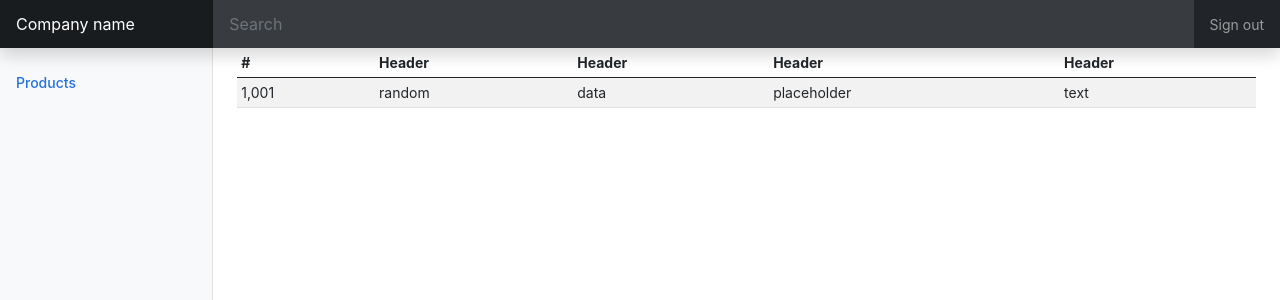
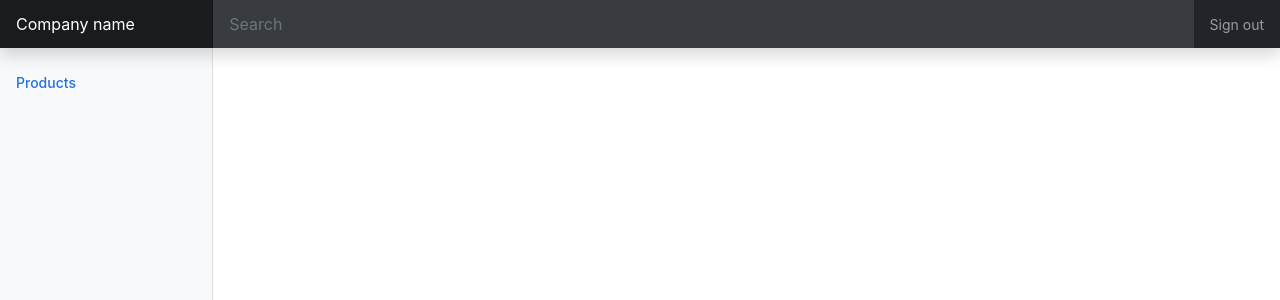
Before and after one commit to heuristicwave/MSA-GYM, a React (Create React App) app in the folder msa-front/: page / in a window 1280 px wide. Shown: the top 300 px of the page. Built offline with nearby package versions, Linux system fonts and the light colour scheme.

Commit message:
Add BrowserRouter

```diff
--- a/msa-front/package.json
+++ b/msa-front/package.json
@@ -10,8 +10,10 @@
     "@types/node": "^12.0.0",
     "@types/react": "^17.0.0",
     "@types/react-dom": "^17.0.0",
+    "@types/react-router-dom": "^5.1.8",
     "react": "^17.0.2",
     "react-dom": "^17.0.2",
+    "react-router-dom": "^5.2.0",
     "react-scripts": "4.0.3",
     "typescript": "^4.1.2",
     "web-vitals": "^1.0.1"
--- a/msa-front/src/App.tsx
+++ b/msa-front/src/App.tsx
@@ -4,6 +4,7 @@ import "./App.css";
 import Menu from "./components/Menu";
 import Nav from "./components/Nav";
 import Products from "./admin/Products";
+import { BrowserRouter, Route } from "react-router-dom";
 
 function App() {
   return (
@@ -13,7 +14,9 @@ function App() {
         <div className="row">
           <Menu />
           <main className="col-md-9 ms-sm-auto col-lg-10 px-md-4">
-            <Products />
+            <BrowserRouter>
+              <Route path="/admin/products" component={Products} />
+            </BrowserRouter>
           </main>
         </div>
       </div>
```
Also changed, not shown: 2 other files (tests, documents, lock files or other folders).
